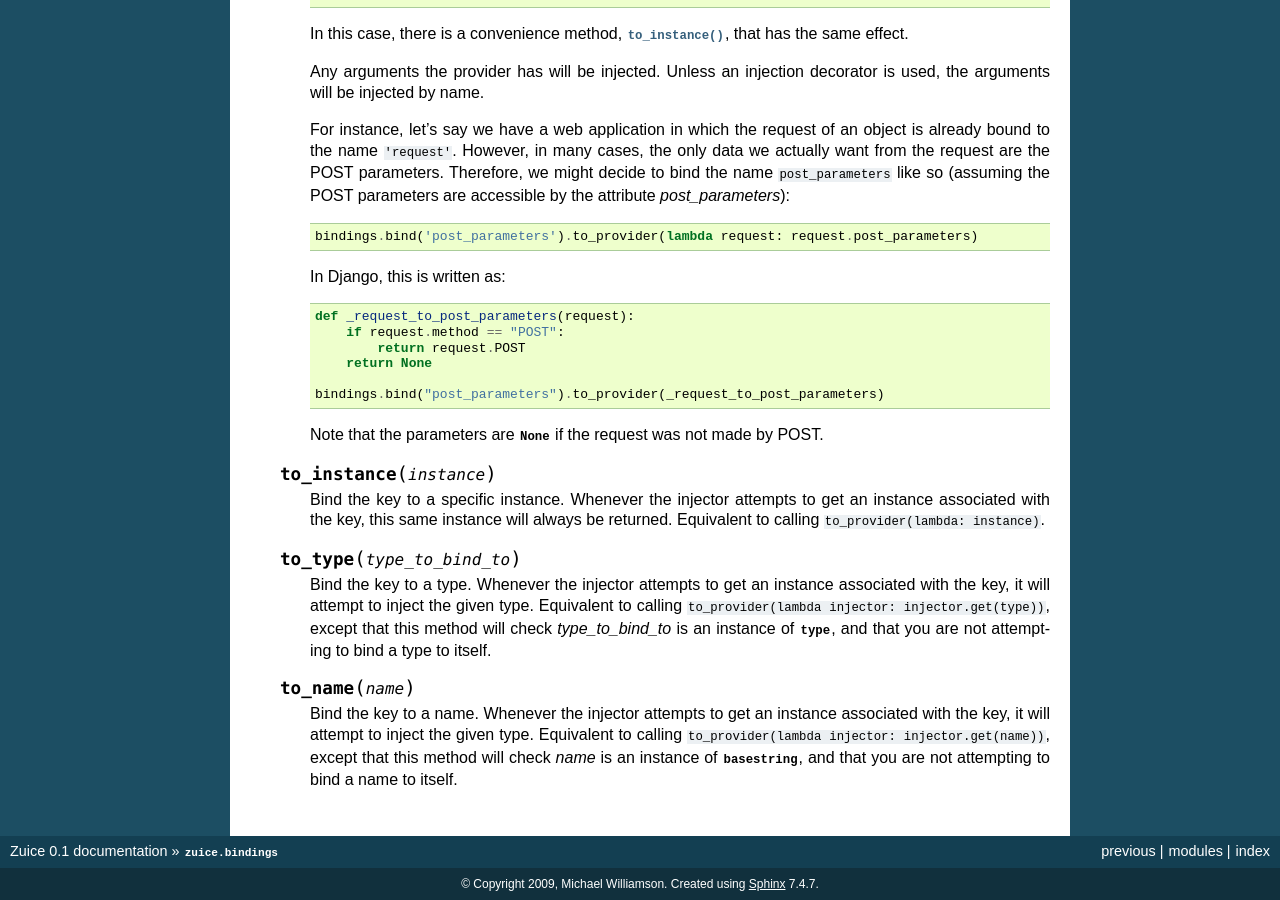
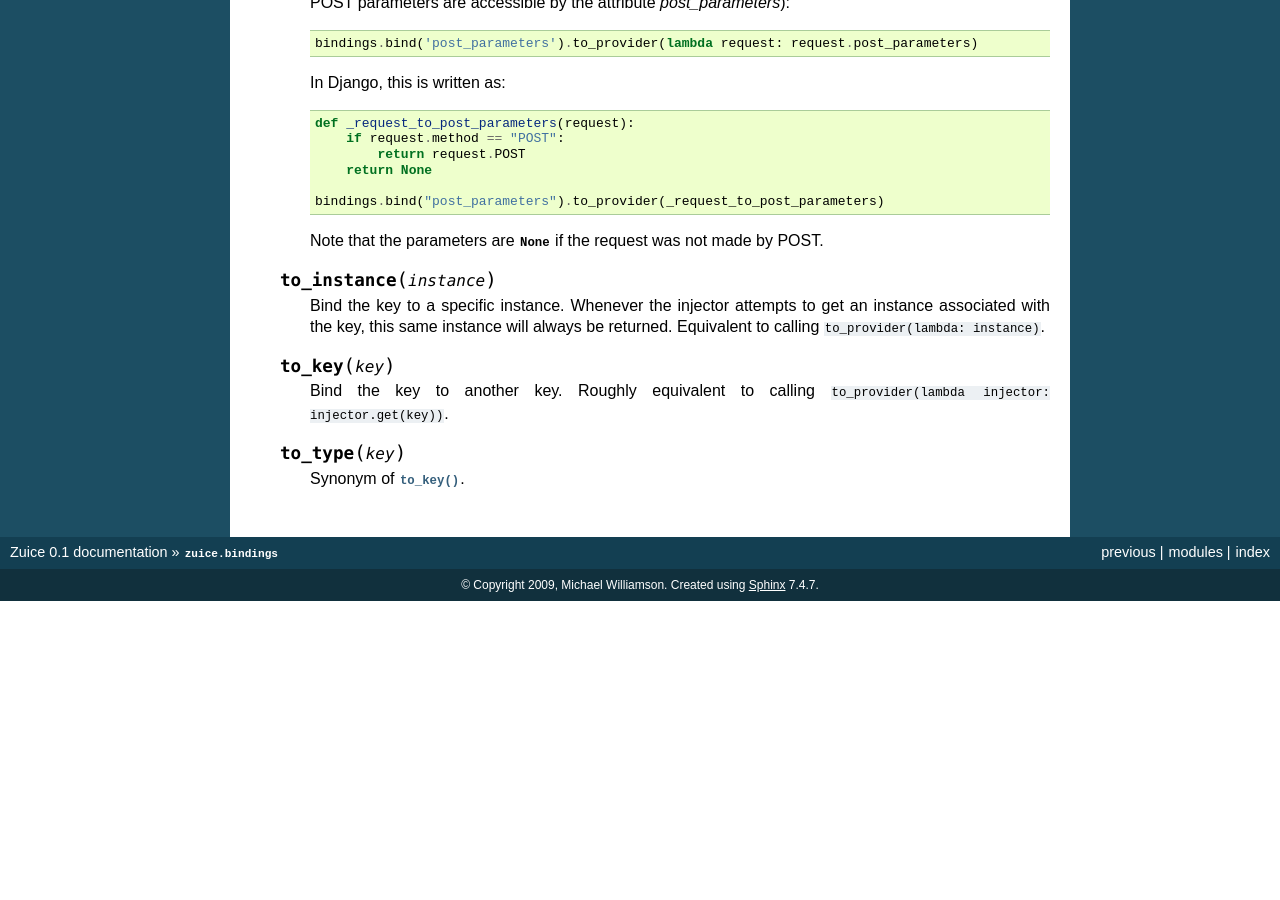
Before and after one commit to mwilliamson/zuice, a Sphinx documentation site: the page built from doc/bindings.rst, in a window 1280 px wide and 900 px high, scrolled down 979 px. Built offline with Sphinx 7.4.7, drawn with Linux system fonts in a browser that asks for light colours; after the commit the page ends 1580 px from its top, so only the background shows below that; some of the changed text lies outside the part shown.

Commit message:
Update documentation (keys can be any type)

```diff
--- a/doc/bindings.rst
+++ b/doc/bindings.rst
@@ -7,19 +7,7 @@
 
     .. method:: bind(key)
 
-        Create a :class:`Binder` for the given key. The key must either be an
-        instance of :class:`type` or :class:`basestring`; otherwise, a
-        :class:`TypeError` is raised.
-
-    .. method:: bind_type(type_to_bind)
-
-        Create a :class:`Binder` for the given type. The key must be an
-        instance of :class:`type`; otherwise, a :class:`TypeError` is raised.
-
-    .. method:: bind_name(name)
-
-        Create a :class:`Binder` for the given name. The key must be an
-        instance of :class:`basestring`; otherwise, a :class:`TypeError` is raised.
+        Create a :class:`Binder` for the given key.
 
     .. method:: copy()
 
@@ -91,20 +79,11 @@
         get an instance associated with the key, this same instance will always
         be returned. Equivalent to calling ``to_provider(lambda: instance)``.
 
-    .. method:: to_type(type_to_bind_to)
+    .. method:: to_key(key)
 
-        Bind the key to a type. Whenever the injector attempts to get an instance
-        associated with the key, it will attempt to inject the given type.
-        Equivalent to calling ``to_provider(lambda injector: injector.get(type))``,
-        except that this method will check *type_to_bind_to* is an instance of
-        :class:`type`, and that you are not attempting to bind a type to
-        itself.
+        Bind the key to another key. Roughly equivalent to calling
+        ``to_provider(lambda injector: injector.get(key))``.
 
-    .. method:: to_name(name)
+    .. method:: to_type(key)
 
-        Bind the key to a name. Whenever the injector attempts to get an instance
-        associated with the key, it will attempt to inject the given type.
-        Equivalent to calling ``to_provider(lambda injector: injector.get(name))``,
-        except that this method will check *name* is an instance of
-        :class:`basestring`, and that you are not attempting to bind a name to
-        itself.
+        Synonym of :func:`~zuice.bindings.Binder.to_key`.
```
Also changed, not shown: doc/zuice.rst (+7 -6 lines).
